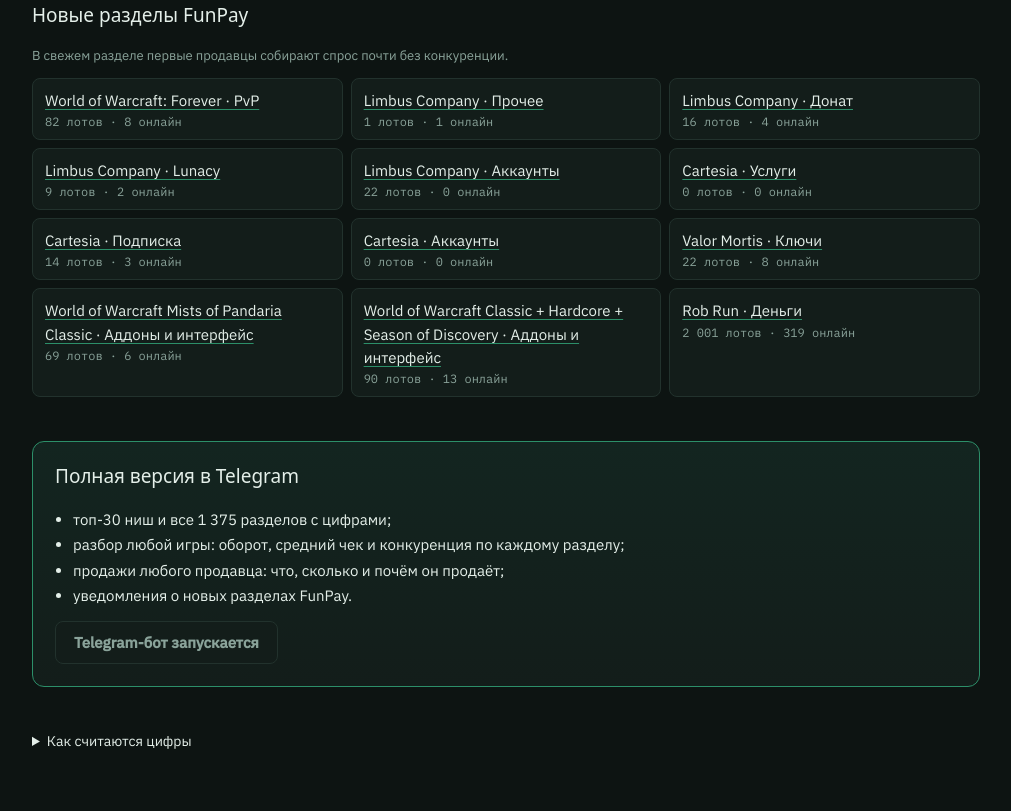
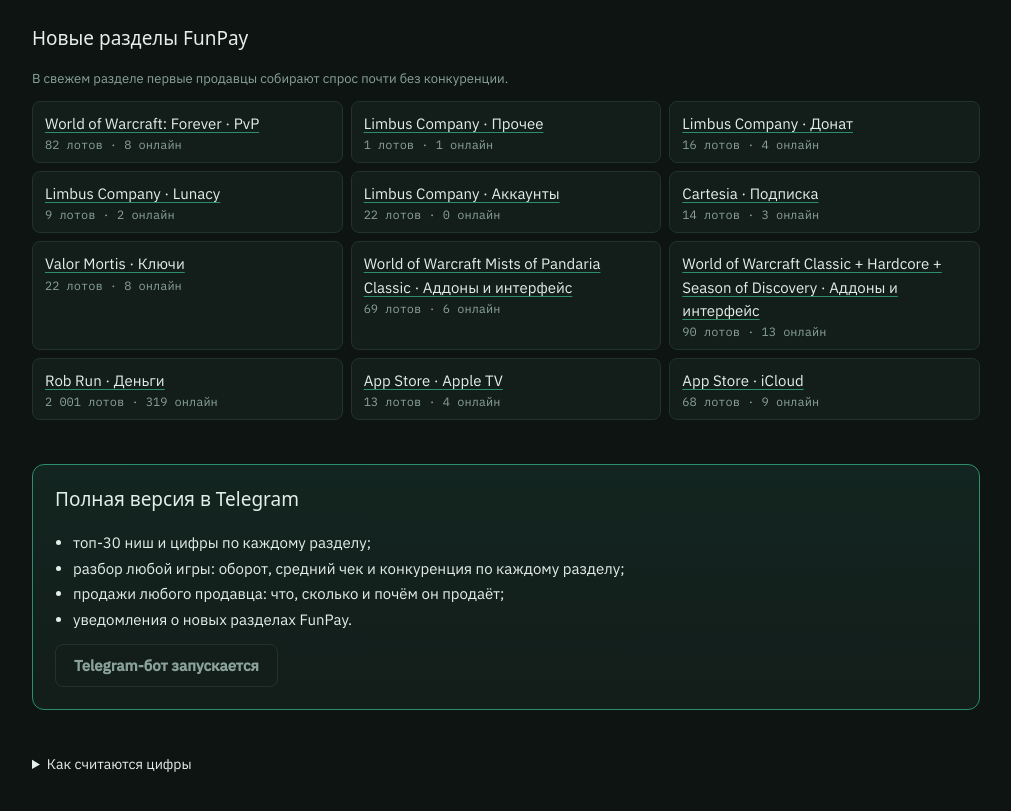
Before and after one commit to Bagetlez/funpay-radar, a plain HTML site: page index.html in a window 1280 px wide. Shown: the part 1707-2518 px from the top of the page, without its empty margins (134-1145 px from the left). Drawn offline with Linux system fonts and the light colour scheme; a web font is replaced by a local one.

Commit message:
Update radar 2026-11-18T01:52Z

```diff
--- a/index.html
+++ b/index.html
@@ -41,7 +41,7 @@ details{color:var(--mut);font-size:14px} details summary{cursor:pointer;color:va
 <div class="top">
   <span class="stamp">FunPay Radar · обновлено 18.11.2026 04:35 МСК</span>
   <h1>Где на FunPay <b>деньги</b>, а где только конкуренты</h1>
-  <p>Каждые 75 минут радар обходит все 1 375 разделов FunPay и считает реальные продажи: новые отзывы продавцов и проданные остатки валюты. Ниже показано, какие игры и разделы приносят деньги и где покупателей больше, чем продавцов.</p>
+  <p>Раз в час радар обходит разделы FunPay, где торгуют 96% продавцов, и считает реальные продажи: новые отзывы продавцов и проданные остатки валюты. Ниже показано, какие игры и разделы приносят деньги и где покупателей больше, чем продавцов. Ночью покупают меньше, поэтому ночные оценки «в сутки» занижены.</p>
 </div>
 <div class="kpi">
   <div><b>6 848 288 ₽</b><span>оборот в сутки по заказам с отзывом</span></div>
@@ -86,15 +86,15 @@ details{color:var(--mut);font-size:14px} details summary{cursor:pointer;color:va
 <li><a href="https://funpay.com/lots/4824/" rel="noopener" target="_blank">Limbus Company · Донат</a><span>16 лотов · 4 онлайн</span></li>
 <li><a href="https://funpay.com/lots/4823/" rel="noopener" target="_blank">Limbus Company · Lunacy</a><span>9 лотов · 2 онлайн</span></li>
 <li><a href="https://funpay.com/lots/4822/" rel="noopener" target="_blank">Limbus Company · Аккаунты</a><span>22 лотов · 0 онлайн</span></li>
-<li><a href="https://funpay.com/lots/4821/" rel="noopener" target="_blank">Cartesia · Услуги</a><span>0 лотов · 0 онлайн</span></li>
 <li><a href="https://funpay.com/lots/4820/" rel="noopener" target="_blank">Cartesia · Подписка</a><span>14 лотов · 3 онлайн</span></li>
-<li><a href="https://funpay.com/lots/4819/" rel="noopener" target="_blank">Cartesia · Аккаунты</a><span>0 лотов · 0 онлайн</span></li>
 <li><a href="https://funpay.com/lots/4818/" rel="noopener" target="_blank">Valor Mortis · Ключи</a><span>22 лотов · 8 онлайн</span></li>
 <li><a href="https://funpay.com/lots/4817/" rel="noopener" target="_blank">World of Warcraft Mists of Pandaria Classic · Аддоны и интерфейс</a><span>69 лотов · 6 онлайн</span></li>
 <li><a href="https://funpay.com/lots/4814/" rel="noopener" target="_blank">World of Warcraft Classic + Hardcore + Season of Discovery · Аддоны и интерфейс</a><span>90 лотов · 13 онлайн</span></li>
-<li><a href="https://funpay.com/lots/4812/" rel="noopener" target="_blank">Rob Run · Деньги</a><span>2 001 лотов · 319 онлайн</span></li></ul></section>
+<li><a href="https://funpay.com/lots/4812/" rel="noopener" target="_blank">Rob Run · Деньги</a><span>2 001 лотов · 319 онлайн</span></li>
+<li><a href="https://funpay.com/lots/4811/" rel="noopener" target="_blank">App Store · Apple TV</a><span>13 лотов · 4 онлайн</span></li>
+<li><a href="https://funpay.com/lots/4810/" rel="noopener" target="_blank">App Store · iCloud</a><span>68 лотов · 9 онлайн</span></li></ul></section>
 <section class="pro"><h2>Полная версия в Telegram</h2>
-<ul><li>топ-30 ниш и все 1 375 разделов с цифрами;</li><li>разбор любой игры: оборот, средний чек и конкуренция по каждому разделу;</li>
+<ul><li>топ-30 ниш и цифры по каждому разделу;</li><li>разбор любой игры: оборот, средний чек и конкуренция по каждому разделу;</li>
 <li>продажи любого продавца: что, сколько и почём он продаёт;</li><li>уведомления о новых разделах FunPay.</li></ul><span class="cta off">Telegram-бот запускается</span></section>
 <details><summary>Как считаются цифры</summary><ul>
 <li>Отзыв на FunPay оставляют только после завершённого заказа. Мы видим, у кого и в какой игре он появился, и на какую сумму.</li>
```
